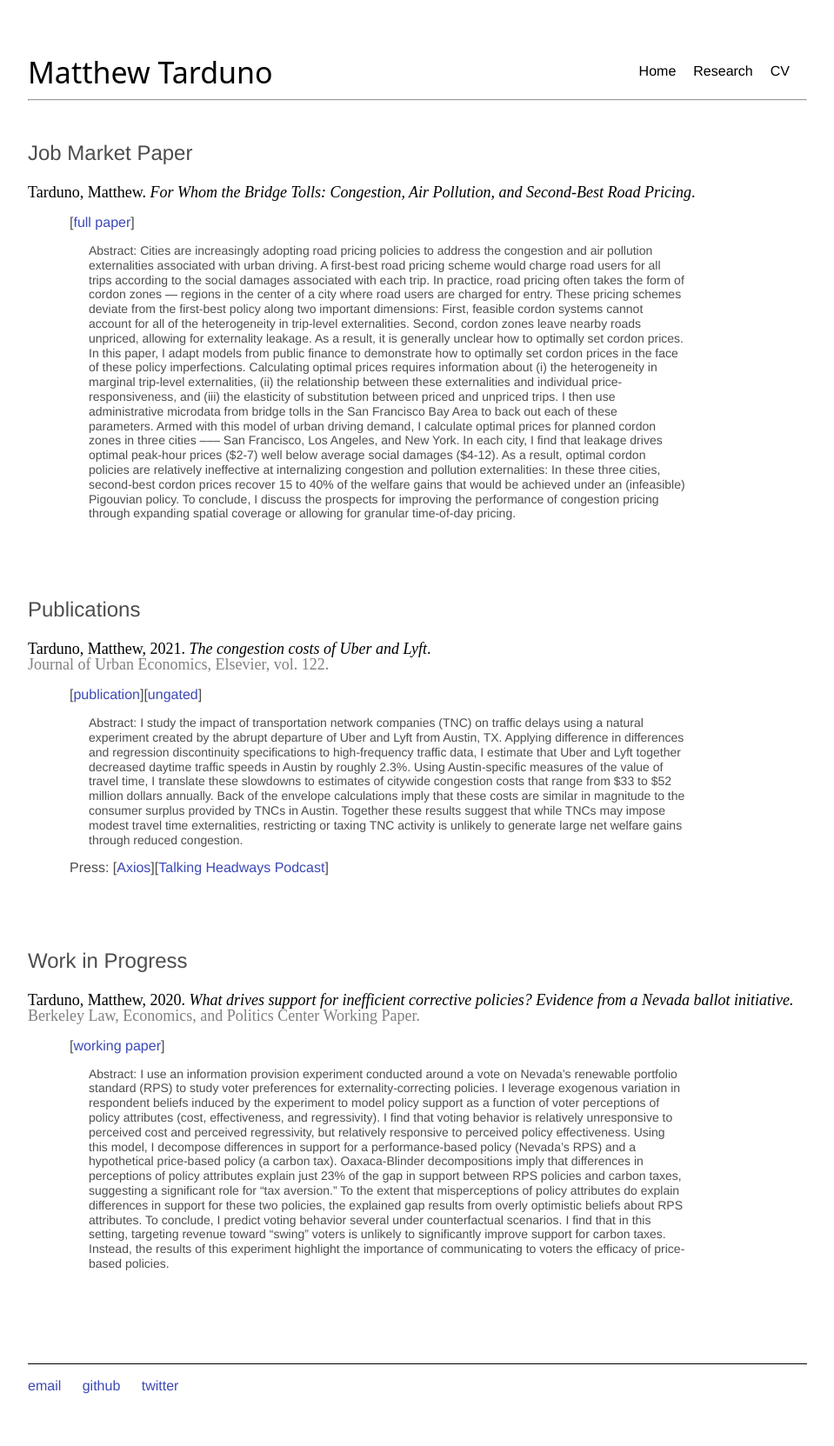
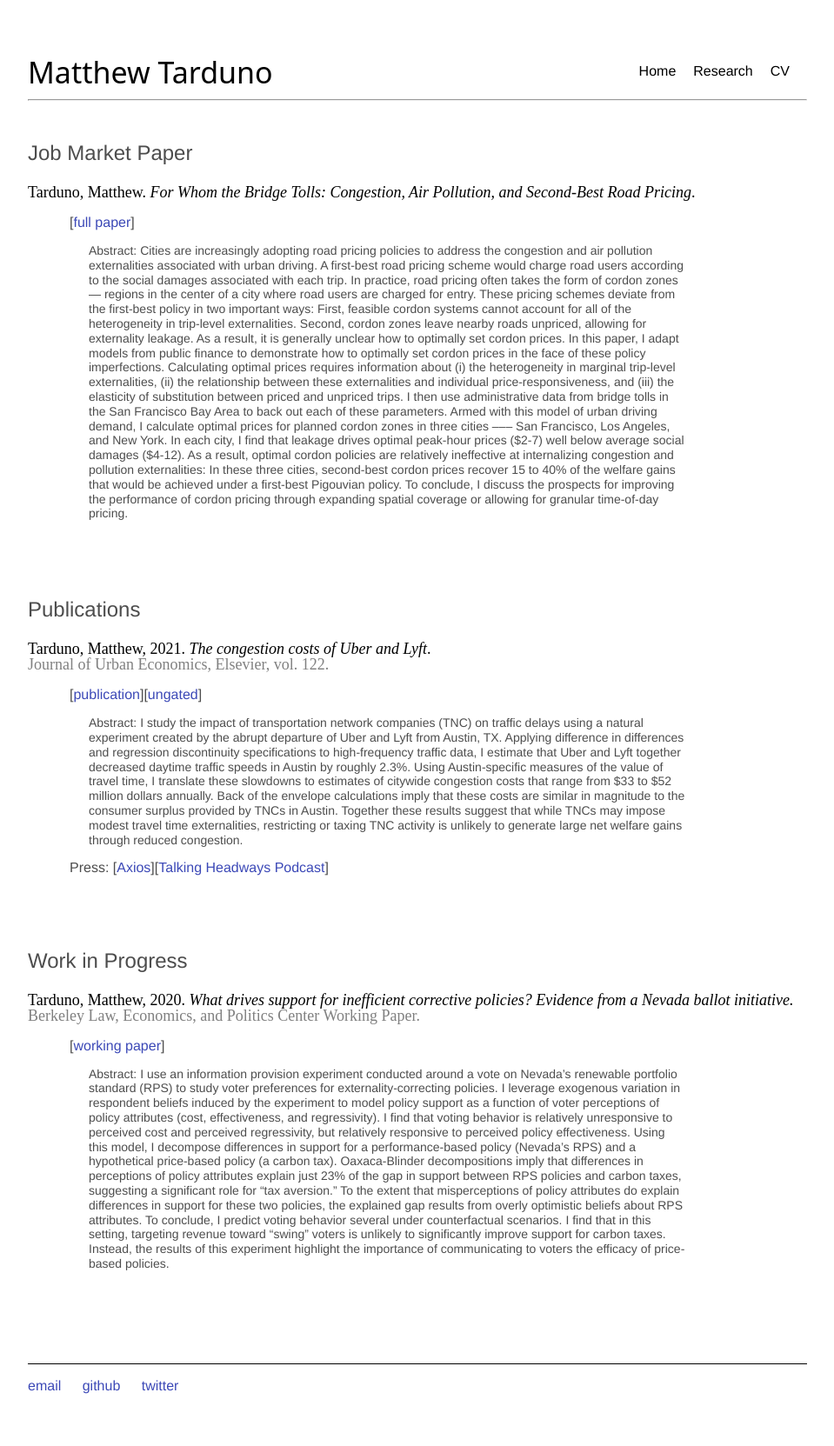
Before and after one commit to Matt-Tarduno/Matt-Tarduno.github.io, a Jekyll site: the page built from research/index.html, in a window 1280 px wide. Shown: the whole page at 87% size, without its empty margins (160-1119 px from the left). Built offline with Jekyll 4.4.1, drawn with Linux system fonts in a browser that asks for light colours.

Commit message:
Update index.html

```diff
--- a/research/index.html
+++ b/research/index.html
@@ -14,23 +14,23 @@ sitemap:
 <p style="font-size:18px; font-family: TimesNewRoman; color: black" >Tarduno, Matthew. <em>For Whom the Bridge Tolls: Congestion, Air Pollution, and Second-Best Road Pricing</em>.
 	<p style="margin-left:3em">[<a href="https://matt-tarduno.github.io/jmp/" target="_blank">full paper</a>]
 	<p style="font-size:14px; margin-left:5em; margin-right:10em; line-height: 1.2"> Abstract: Cities are increasingly adopting road pricing policies to address the congestion and air pollution externalities
-associated with urban driving. A first-best road pricing scheme would charge road users for all trips according
+associated with urban driving. A first-best road pricing scheme would charge road users according
 to the social damages associated with each trip. In practice, road pricing often takes the form of cordon zones
 — regions in the center of a city where road users are charged for entry. These pricing schemes deviate from
-the first-best policy along two important dimensions: First, feasible cordon systems cannot account for all
+the first-best policy in two important ways: First, feasible cordon systems cannot account for all
 of the heterogeneity in trip-level externalities. Second, cordon zones leave nearby roads unpriced, allowing
 for externality leakage. As a result, it is generally unclear how to optimally set cordon prices. In this paper,
 I adapt models from public finance to demonstrate how to optimally set cordon prices in the face of these
 policy imperfections. Calculating optimal prices requires information about (i) the heterogeneity in marginal
 trip-level externalities, (ii) the relationship between these externalities and individual price-responsiveness,
-and (iii) the elasticity of substitution between priced and unpriced trips. I then use administrative microdata
+and (iii) the elasticity of substitution between priced and unpriced trips. I then use administrative data
 from bridge tolls in the San Francisco Bay Area to back out each of these parameters. Armed with this
 model of urban driving demand, I calculate optimal prices for planned cordon zones in three cities ––– San
 Francisco, Los Angeles, and New York. In each city, I find that leakage drives optimal peak-hour prices ($2-7)
 well below average social damages ($4-12). As a result, optimal cordon policies are relatively ineffective at
 internalizing congestion and pollution externalities: In these three cities, second-best cordon prices recover
-15 to 40% of the welfare gains that would be achieved under an (infeasible) Pigouvian policy. To conclude, I
-discuss the prospects for improving the performance of congestion pricing through expanding spatial coverage
+15 to 40% of the welfare gains that would be achieved under a first-best Pigouvian policy. To conclude, I
+discuss the prospects for improving the performance of cordon pricing through expanding spatial coverage
 or allowing for granular time-of-day pricing.</p>
 <br>
 <br>
```
